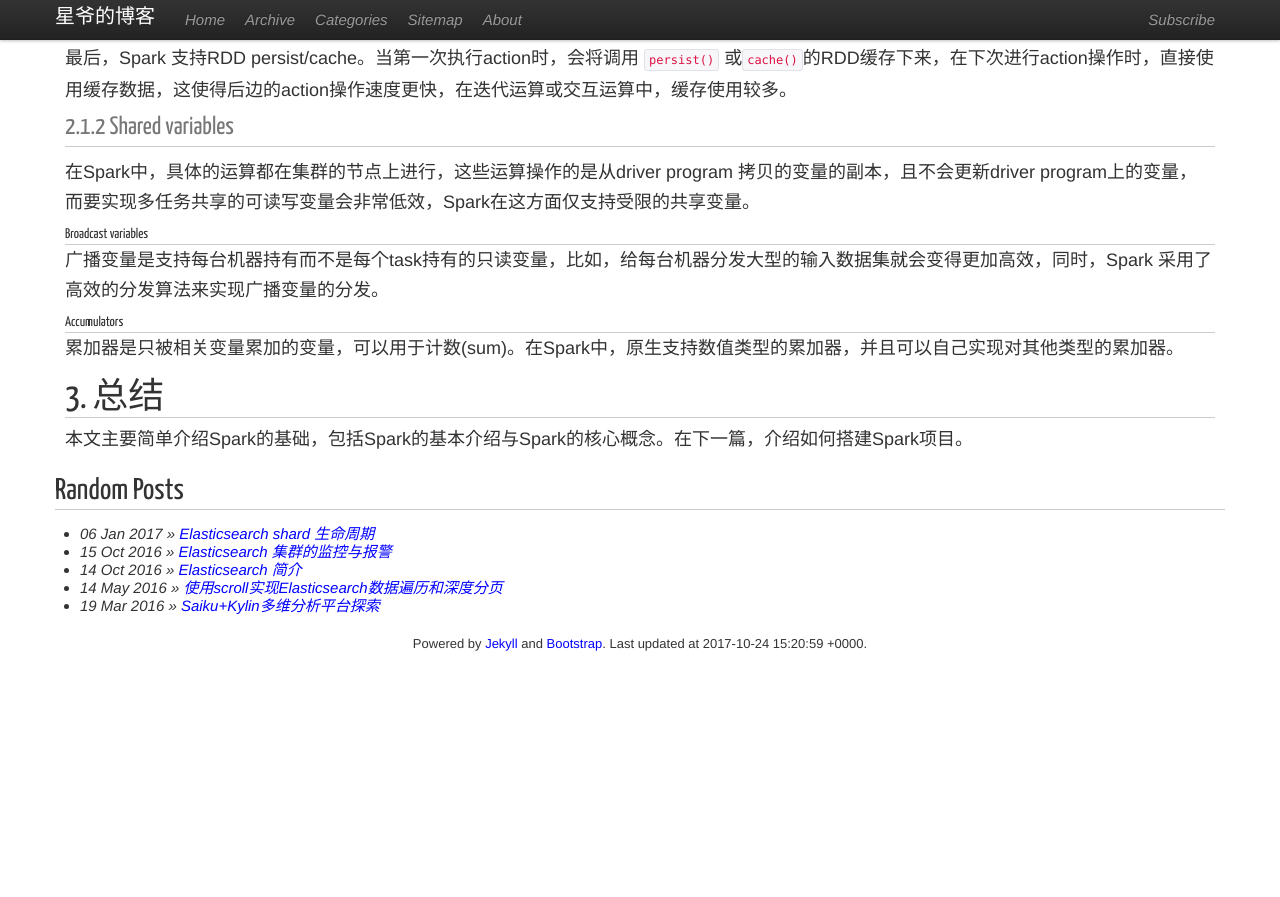
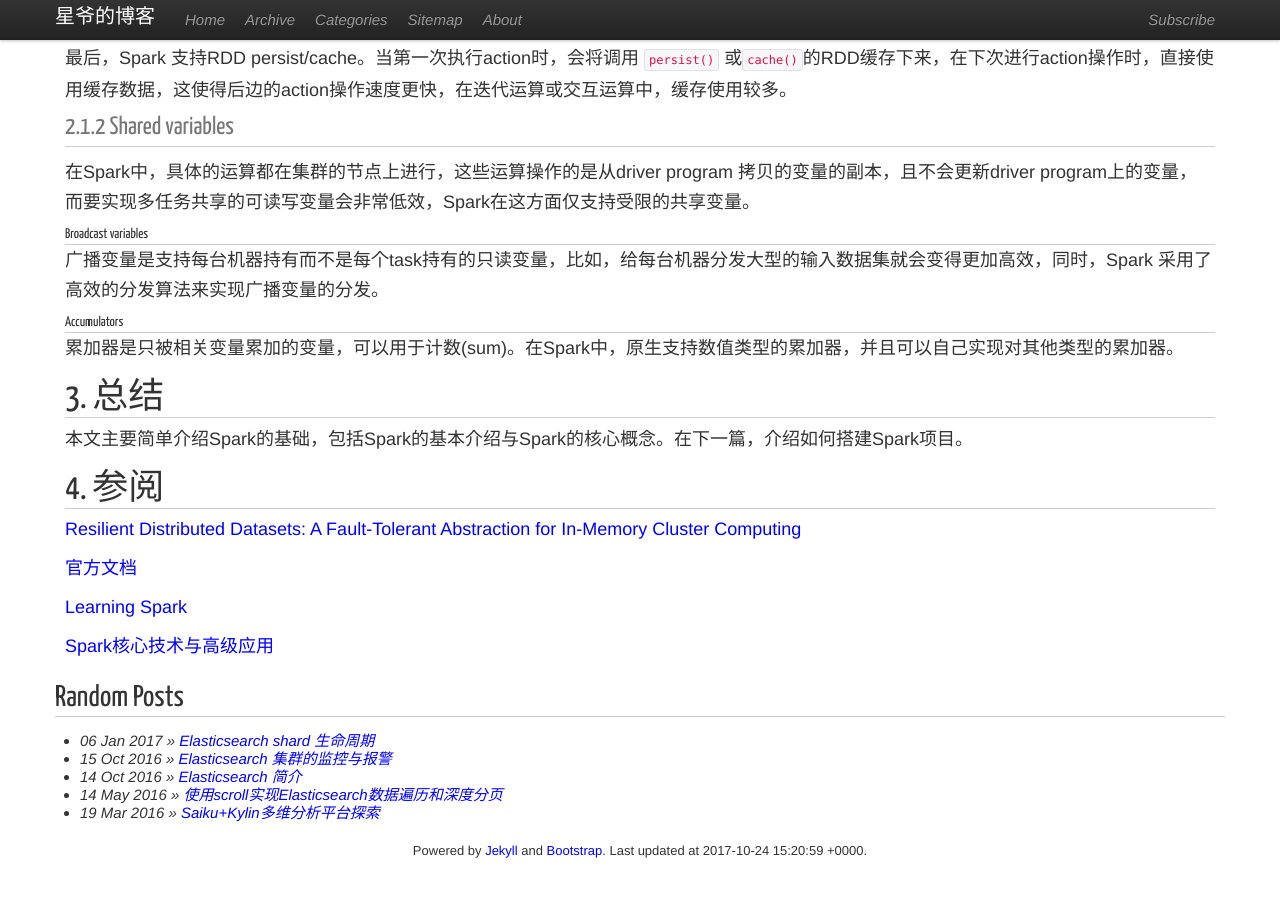
Before and after one commit to lxWei/lxwei.github.com, a Jekyll site: the page built from _posts/2017/2017-10-12-Spark 介绍.md, in a window 1280 px wide and 900 px high, scrolled down 2754 px. Shown: the top 897 px of the window. Built offline with Jekyll 4.4.1, drawn with Linux system fonts in a browser that asks for light colours; nearby versions of some CDN libraries; comment, search, counter and statistics services are not loaded; before the commit the page ends 3447 px from its top, so only the background shows below that.

Commit message:
添加参考信息

```diff
--- a/_posts/2017/2017-10-12-Spark 介绍.md
+++ b/_posts/2017/2017-10-12-Spark 介绍.md
@@ -101,3 +101,13 @@ errors.count()
 # 3. 总结
 
 本文主要简单介绍Spark的基础，包括Spark的基本介绍与Spark的核心概念。在下一篇，介绍如何搭建Spark项目。
+
+# 4. 参阅
+
+[Resilient Distributed Datasets: A Fault-Tolerant Abstraction for In-Memory Cluster Computing](http://www.eecs.berkeley.edu/Pubs/TechRpts/2011/EECS-2011-82.pdf)
+
+[官方文档](https://spark.apache.org/docs/)
+
+[Learning Spark](https://book.douban.com/subject/22139960/)
+
+[Spark核心技术与高级应用](https://book.douban.com/subject/26810099/)
```
